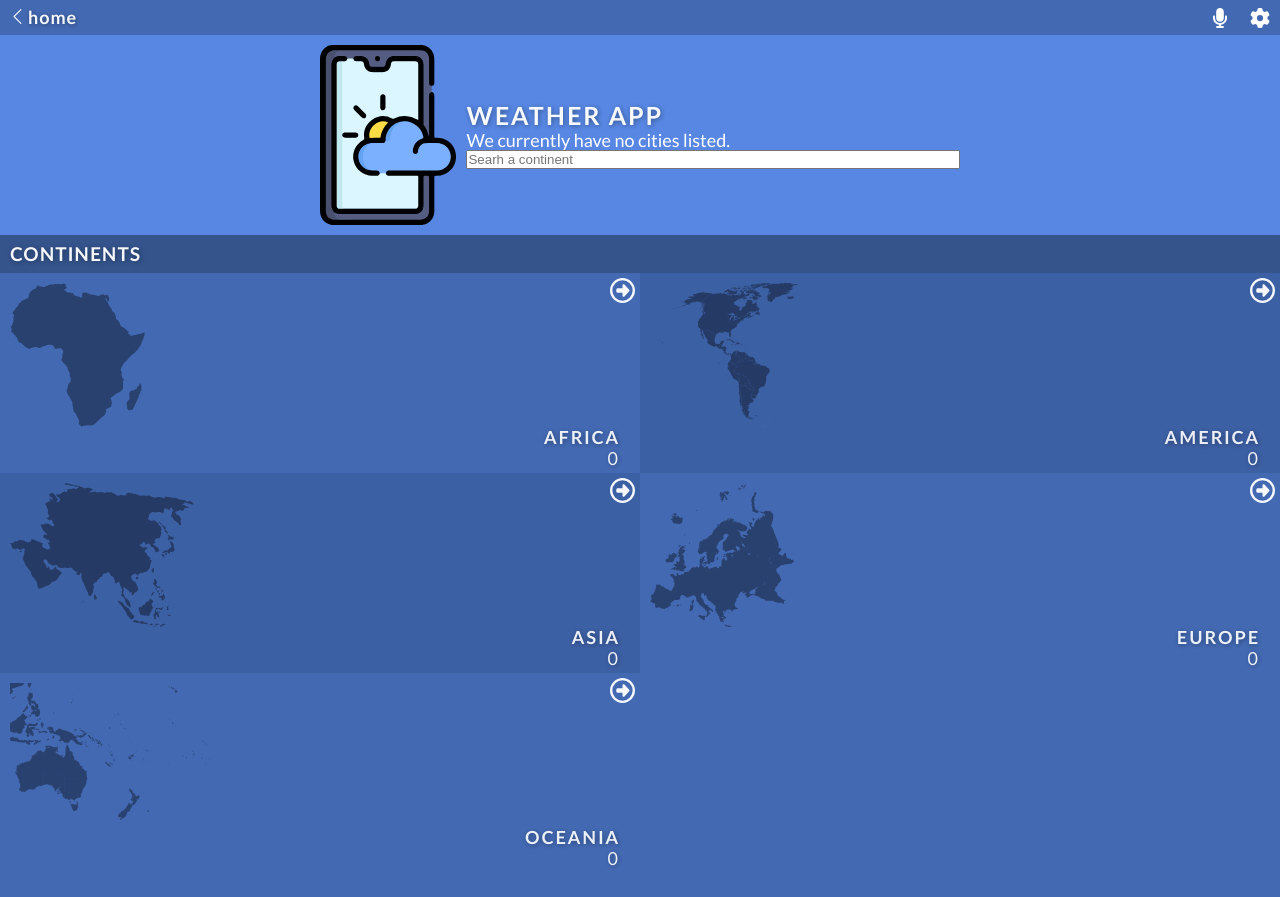
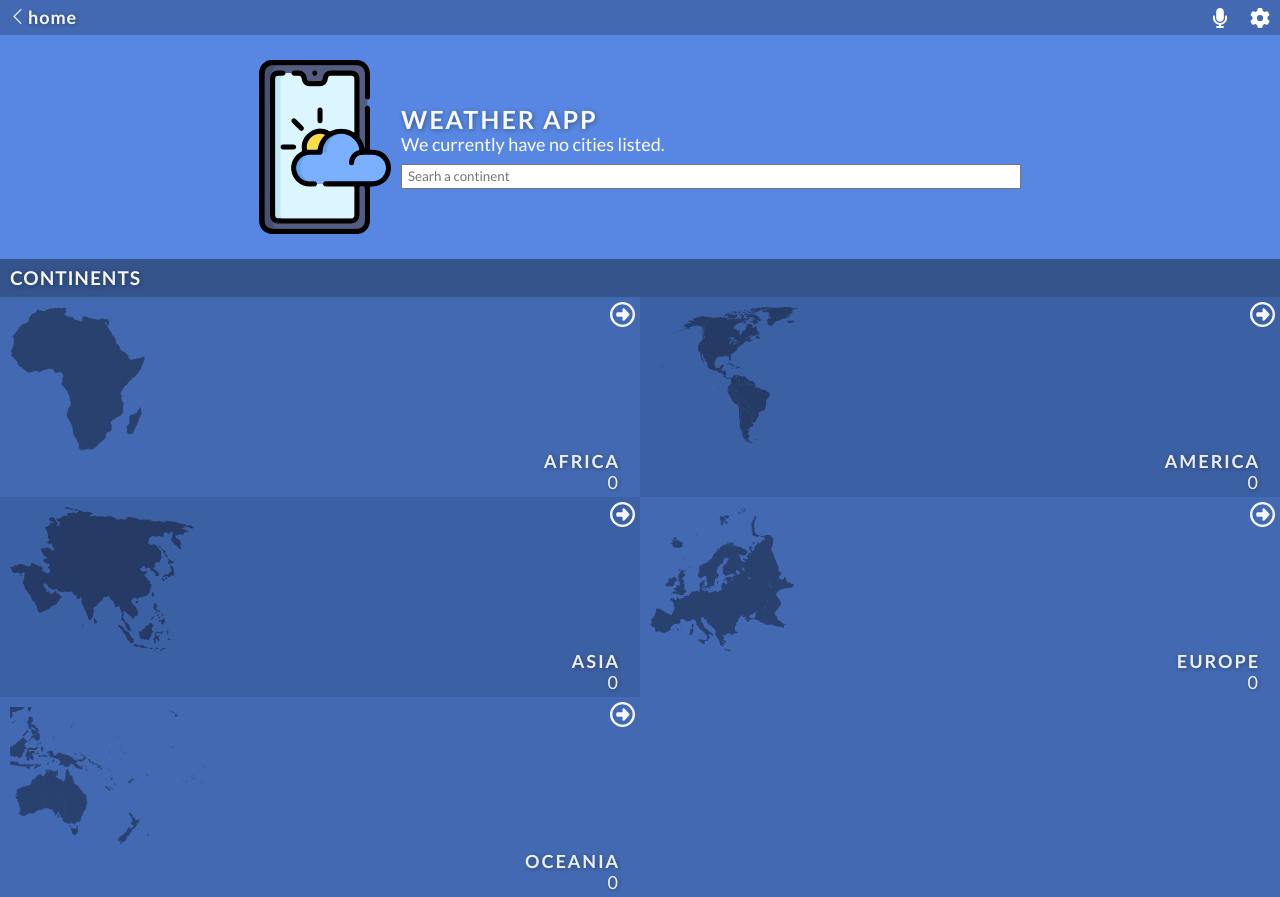
Before and after one commit to Ruthmy/weather-app, a React (Create React App) app: page /#/ in a window 1280 px wide. Before the commit the page ends 873 px from the top, so only its background shows below. Built offline with nearby package versions, Linux system fonts and the light colour scheme; no server answers; a web font is replaced by a local one.

Commit message:
Modified 'index.css' and 'Home.css' -stylesheets- Added the necessary styles for the input.

```diff
--- a/src/index.css
+++ b/src/index.css
@@ -71,7 +71,8 @@ h2 {
 }
 
 a,
-p {
+p,
+input {
   font-family: var(--font-one);
 }
 
@@ -114,19 +115,19 @@ p.continents__cities { font-weight: 300; }
 .home {
   justify-content: center;
   align-items: center;
-  height: 25vh;
+  height: 28vh;
   padding: 1rem;
   background-color: var(--blue-color-light);
 }
 
 img.header {
-  height: 100%;
+  height: 85%;
   object-fit: cover;
 }
 
 .home__info {
   padding-left: 1rem;
-  width: 40%;
+  width: 50%;
 }
 
 .division {
--- a/src/styles/Home.css
+++ b/src/styles/Home.css
@@ -1,3 +1,11 @@
+.continentSearch {
+  margin-top: 1rem;
+  width: 100%;
+  height: 2.5rem;
+  padding-left: 0.5rem;
+  padding-bottom: 0.2rem;
+}
+
 .continents {
   width: 100%;
   flex-wrap: wrap;
```
